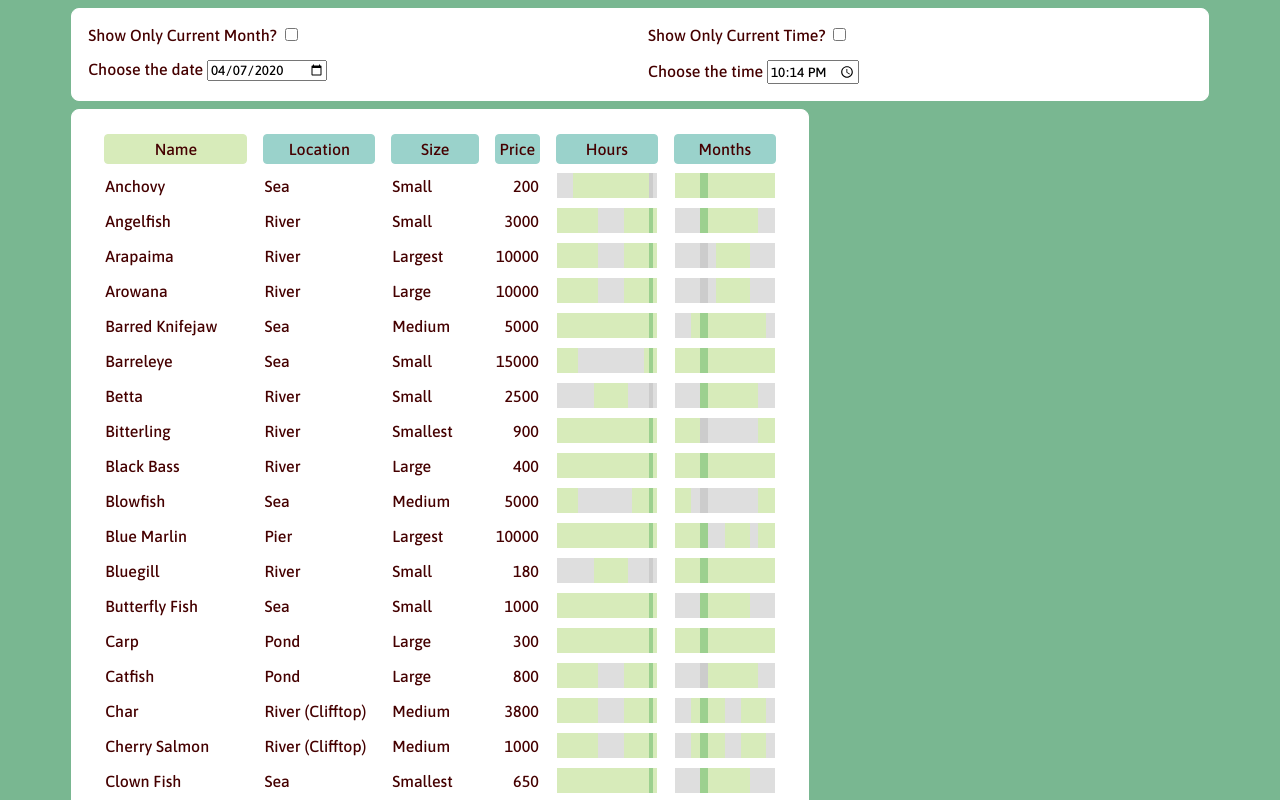
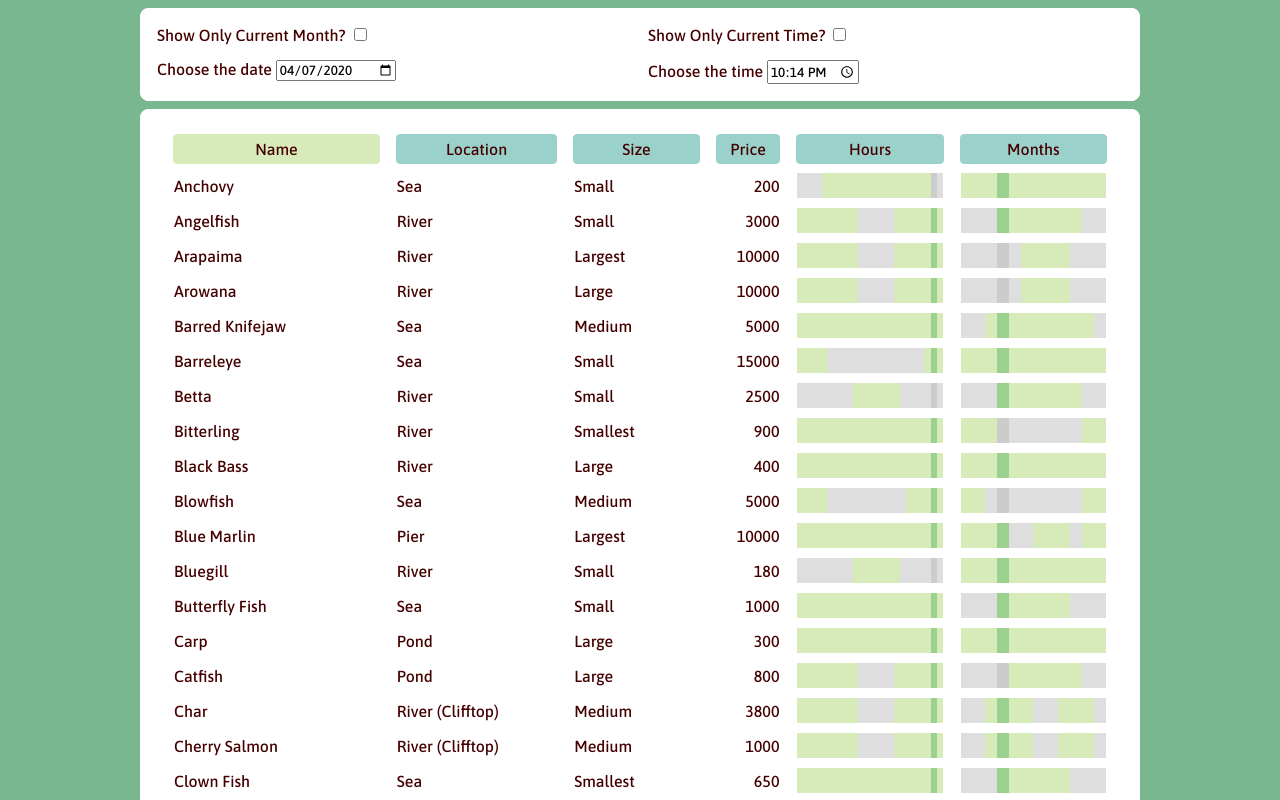
Before and after one commit to tvanantwerp/acnh-catches, a React (Create React App) app: page / in a window 1280 px wide. Shown: the top 800 px of the page. Built offline with nearby package versions, Linux system fonts and the light colour scheme.

Commit message:
Adjust component widths

```diff
--- a/src/App.tsx
+++ b/src/App.tsx
@@ -7,7 +7,7 @@ import Controls from './components/Controls';
 import Fish from './components/Fish';
 
 const Container = styled.div`
-  max-width: 1200px;
+  max-width: 1000px;
   margin: 0 auto;
   width: 90%;
 
--- a/src/components/Fish.tsx
+++ b/src/components/Fish.tsx
@@ -12,6 +12,7 @@ const Table = styled.table`
   border-radius: 8px;
   border-spacing: 1rem 0.5rem;
   padding: 1rem;
+  width: 100%;
 `;
 
 interface IHeading {
```
